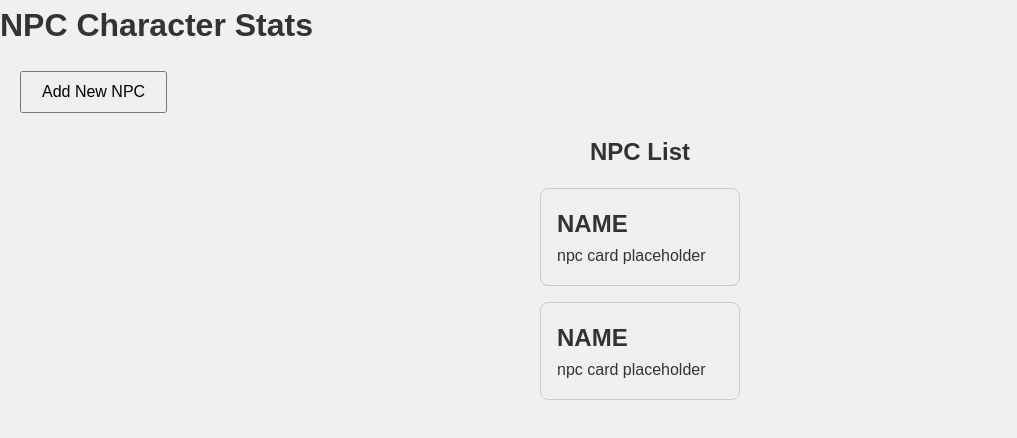
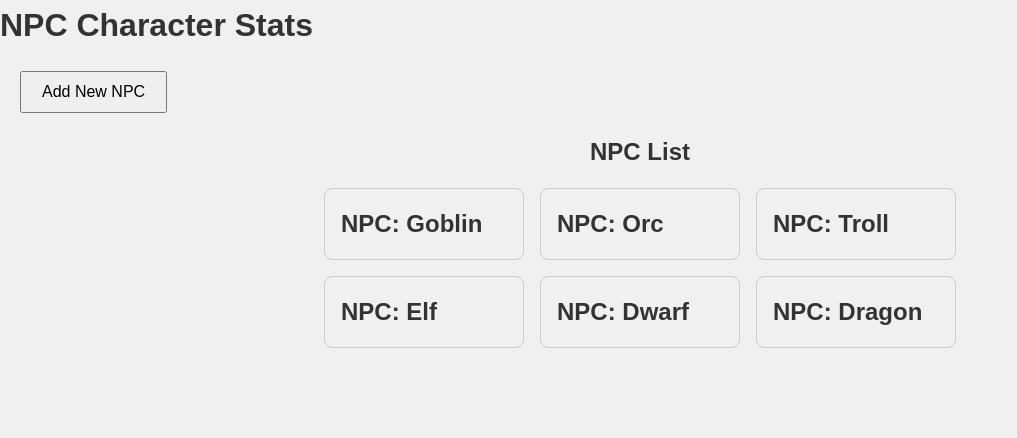
Before and after one commit to accribus/npc-manager-ui, a React (Create React App) app: page / in a window 1280 px wide. Shown: the top 438 px of the page, without its empty margins (0-1017 px from the left). Built offline with nearby package versions, Linux system fonts and the light colour scheme.

Commit message:
add rows wip

```diff
--- a/src/App.js
+++ b/src/App.js
@@ -5,7 +5,10 @@ import './index.css';
 
 const App = () => {
   const [npcs, setNpcs] = useState([
-    { name: 'Goblin', health: 30, strength: 5, agility: 10 },
+    { name: 'Goblin', health: 30, strength: 5, agility: 10, trait:{
+        name: "test trait name",
+        rating: 4
+    } },
     { name: 'Orc', health: 60, strength: 8, agility: 6 },
     { name: 'Troll', health: 90, strength: 12, agility: 4 },
     { name: 'Elf', health: 40, strength: 6, agility: 12 },
--- a/src/components/NpcCard.js
+++ b/src/components/NpcCard.js
@@ -1,10 +1,10 @@
 import React from 'react';
+import NpcTrait from './NpcTrait';
 
 const NpcCard = ({ npc }) => {
   return (
     <div className="npc-card">
-      <h2>NAME</h2>
-      <p>npc card placeholder</p>
+      <h2>NPC: {npc.name}</h2>
     </div>
   );
 };
--- a/src/components/NpcRow.js
+++ b/src/components/NpcRow.js
@@ -1,3 +1,17 @@
+// src/components/NpcRow.js
+// import React from 'react';
+// import NpcCard from './NpcCard';
+
+// const NpcRow = ({ npcs }) => {
+//   return (
+//     <div className="npc-row">
+//         <NpcCard></NpcCard>
+//     </div>
+//   );
+// };
+
+// export default NpcRow;
+
 // src/components/NpcRow.js
 import React from 'react';
 import NpcCard from './NpcCard';
@@ -5,7 +19,9 @@ import NpcCard from './NpcCard';
 const NpcRow = ({ npcs }) => {
   return (
     <div className="npc-row">
-        <NpcCard></NpcCard>
+      {npcs.map((npc, index) => (
+        <NpcCard key={index} npc={npc} />
+      ))}
     </div>
   );
 };
--- /dev/null
+++ b/src/components/NpcTrait.js
@@ -0,0 +1,12 @@
+import React from 'react';
+
+const NpcTrait = ({ trait }) => {
+  return (
+    <div className="npc-trait">
+      <p>Trait: {trait.name}</p>
+      <p>Rating: {trait.rating}</p>
+    </div>
+  );
+};
+
+export default NpcTrait;
```
